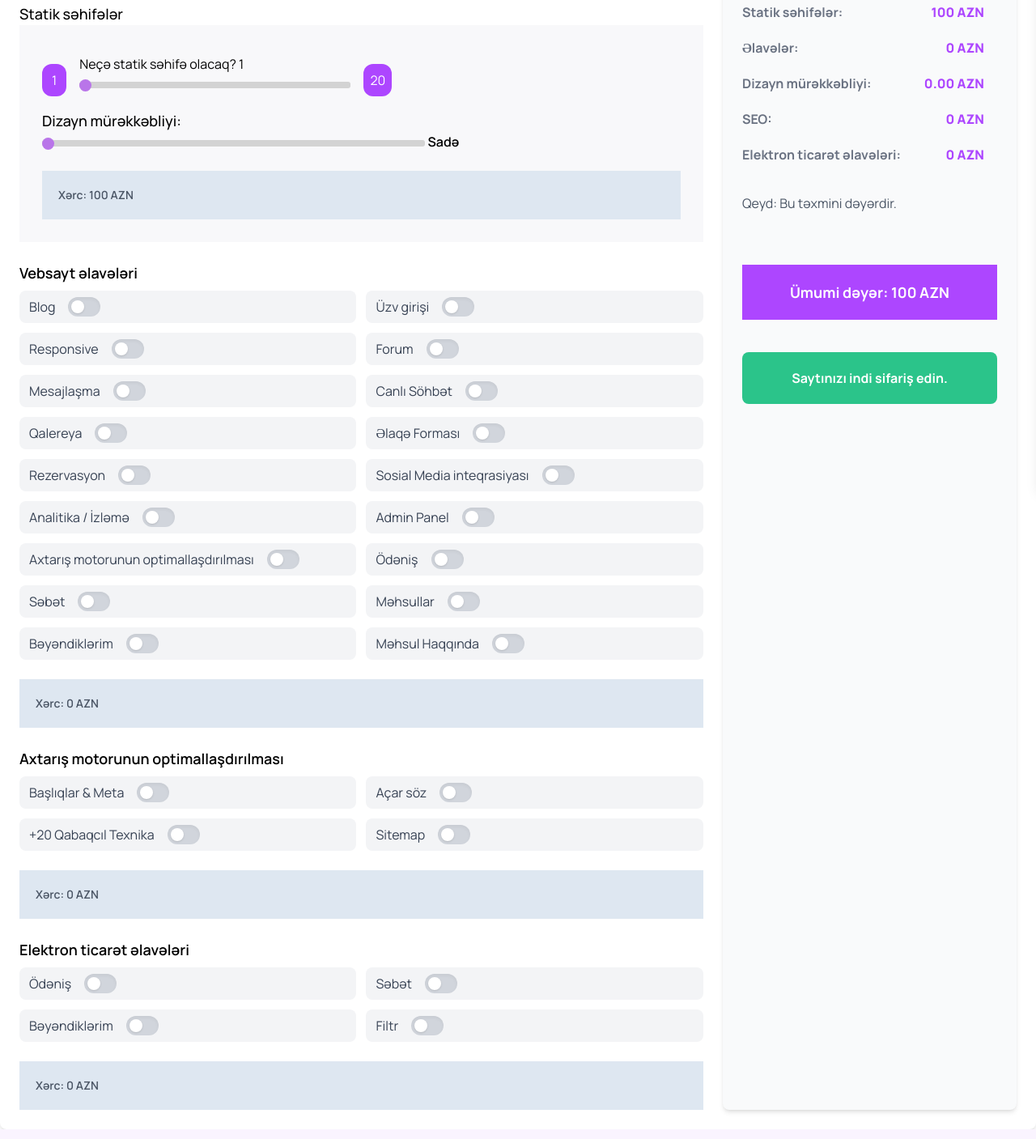
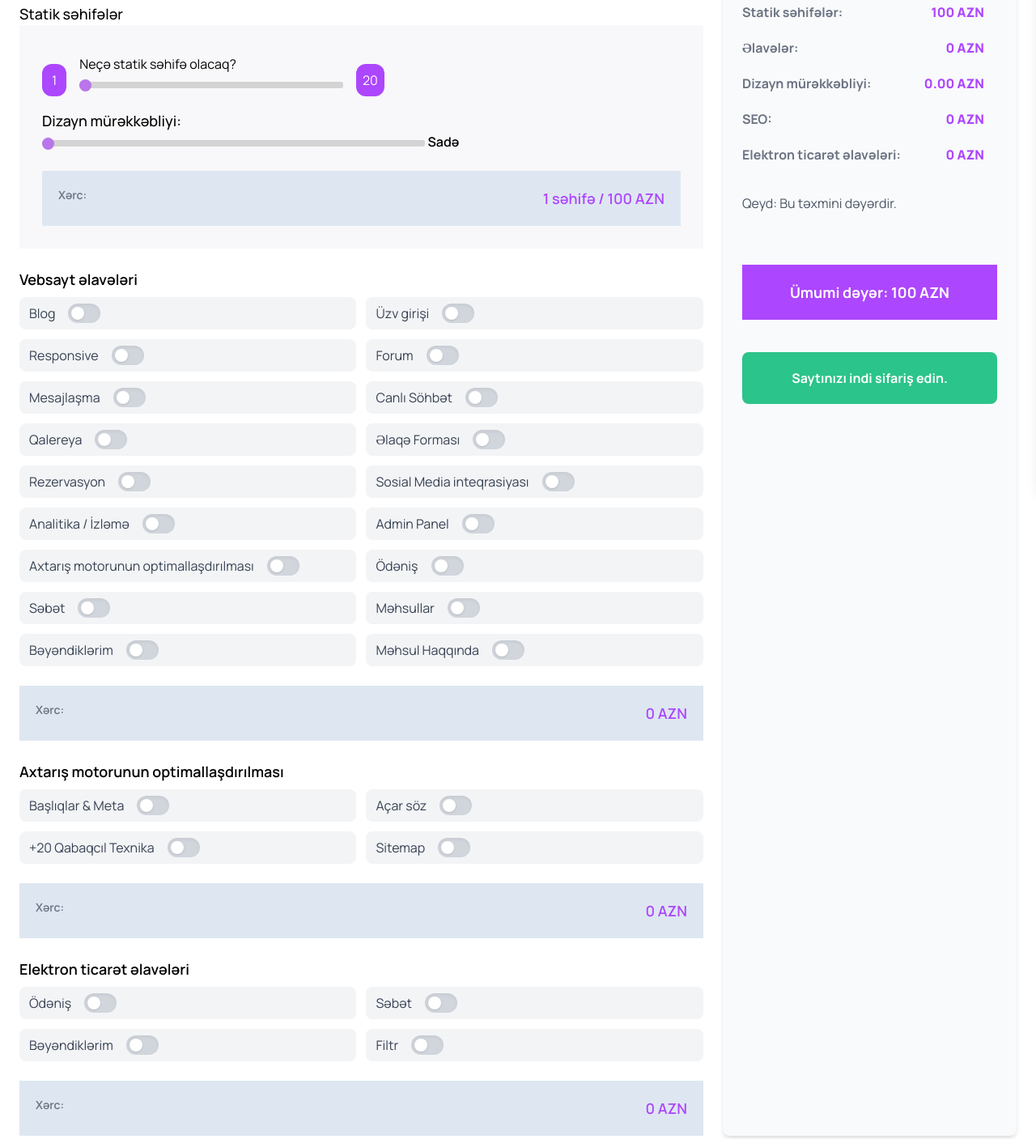
Before and after one commit to fiovba/sayt.az, a website: page calculator.htm in a window 1280 px wide. Shown: the part 197-1604 px from the top of the page at 81% size. Drawn offline with nearby package versions, Linux system fonts and the light colour scheme.

Commit message:
Update calculator.htm

```diff
--- a/calculator.htm
+++ b/calculator.htm
@@ -653,7 +653,7 @@
                     <div class="flex gap-4">
                         <span class="bg-purple-500 text-white text-center px-3 rounded-xl h-[40px] pt-2 mt-5">1</span>
                         <label class="block mt-2">
-                            Neçə statik səhifə olacaq? <span id="pageCountValue">1</span>
+                            Neçə statik səhifə olacaq?
                             <input type="range" value="1" min="1" max="20" id="pageCount"
                                 class="w-full mt-2 slider bg-purple-600" oninput="calculateTotal()">
                         </label>
@@ -665,8 +665,8 @@
                             oninput="calculateTotal()">
                         <span id="designComplexityValue" class="font-semibold">Sadə</span>
                     </div>
-                    <div class="mt-6 text-sm text-gray-600 p-5 font-semibold w-full bg-[#dee7f1]">
-                        Xərc: <span id="designPageCost">0</span> AZN
+                    <div class="mt-6 text-lg text-purple-500 p-5 font-semibold w-full bg-[#dee7f1] flex justify-between">
+                        <span class="text-gray-500 text-sm">Xərc:</span><span><span id="pageCountValue">1</span> <span>səhifə  /</span> <span id="designPageCost">0</span> </span>
                     </div>
                 </div>
 
@@ -675,8 +675,8 @@
                         <h1 class="text-lg font-semibold mb-2">Vebsayt əlavələri</h1>
                         <div class="grid grid-cols-1 sm:grid-cols-2 gap-3" id="extraFeatures"></div>
                     </div>
-                    <div class="mt-6 text-sm text-gray-600 p-5 font-semibold w-full bg-[#dee7f1]">
-                        Xərc: <span id="extraCostSummarySpan">0</span> AZN
+                    <div class="mt-6 text-lg text-purple-500 p-5 font-semibold w-full bg-[#dee7f1] flex justify-between">
+                        <span class="text-gray-500 text-sm">Xərc:</span>  <span id="extraCostSummarySpan">0</span>
                     </div>
                 </div>
 
@@ -685,8 +685,8 @@
                         <h1 class="text-lg font-semibold mb-2">Axtarış motorunun optimallaşdırılması</h1>
                         <div class="grid grid-cols-1 sm:grid-cols-2 gap-3" id="seoFeatures"></div>
                     </div>
-                    <div class="mt-6 text-sm text-gray-600 p-5 font-semibold w-full bg-[#dee7f1]">
-                        Xərc: <span id="seoCostSummarySpan">0</span> AZN
+                    <div class="mt-6 text-lg text-purple-500 p-5 font-semibold w-full bg-[#dee7f1] flex justify-between">
+                        <span class="text-gray-500 text-sm">Xərc:</span>  <span id="seoCostSummarySpan">0</span>
                     </div>
                 </div>
                 <div>
@@ -694,8 +694,8 @@
                         <h1 class="text-lg font-semibold mb-2">Elektron ticarət əlavələri</h1>
                         <div class="grid grid-cols-1 sm:grid-cols-2 gap-3" id="basketFeatures"></div>
                     </div>
-                    <div class="mt-6 text-sm text-gray-600 p-5 font-semibold w-full bg-[#dee7f1]">
-                        Xərc: <span id="basketCostSummarySpan">0</span> AZN
+                    <div class="mt-6 text-lg text-purple-500 p-5 font-semibold w-full bg-[#dee7f1] flex justify-between">
+                        <span class="text-gray-500 text-sm">Xərc:</span> <span id="basketCostSummarySpan">0</span>
                     </div>
                 </div>
             </div>
@@ -870,11 +870,11 @@
             document.getElementById("seoCost").innerHTML = seoCost + " AZN";
             document.getElementById("basketCost").innerHTML = basketCost + " AZN";
             document.getElementById("extraCost").innerHTML = extraCost + " AZN";
-            document.getElementById("designPageCost").innerHTML = designCost + pageCost;
+            document.getElementById("designPageCost").innerHTML = designCost + pageCost + " AZN";
             document.getElementById("designCost").innerHTML = designCost.toFixed(2) + " AZN";
-            document.getElementById("extraCostSummarySpan").innerHTML = extraCost;
-            document.getElementById("seoCostSummarySpan").innerHTML = seoCost;
-            document.getElementById("basketCostSummarySpan").innerHTML = basketCost;
+            document.getElementById("extraCostSummarySpan").innerHTML = extraCost + " AZN";
+            document.getElementById("seoCostSummarySpan").innerHTML = seoCost + " AZN";
+            document.getElementById("basketCostSummarySpan").innerHTML = basketCost + " AZN";
             document.getElementById("finalCost").innerHTML = totalCost;
             document.getElementById("pageCountValue").innerHTML = pageCount;
             document.getElementById("designComplexityValue").innerHTML = designComplexity == "1" ? "Sadə" : designComplexity == "2" ? "Orta" : "Xüsusi";
```
